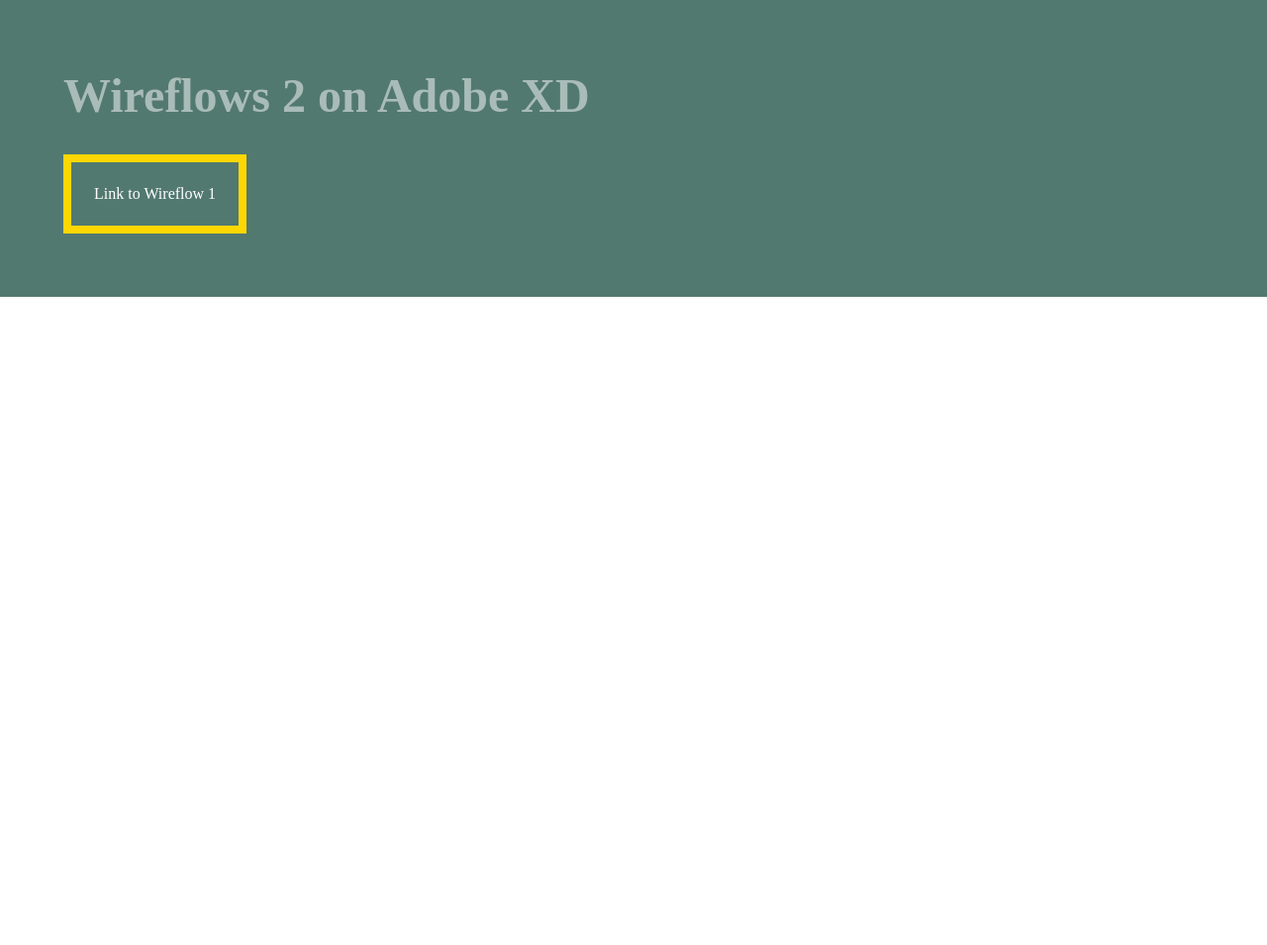
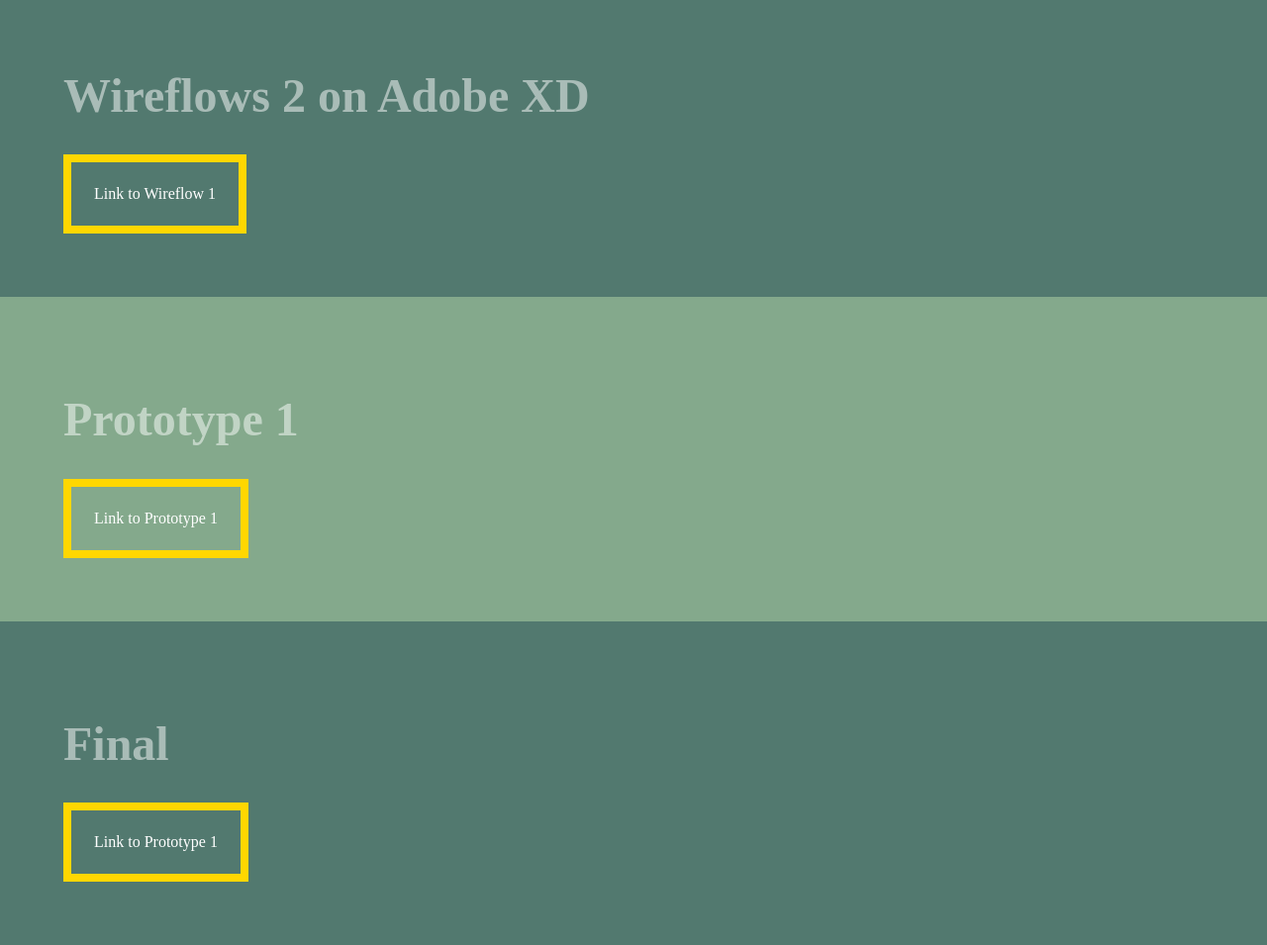
Before and after one commit to kumeda18/Studio-Interaction-, a plain HTML site: page pages/project2.html in a window 1280 px wide. Shown: the part 2454-3409 px from the top of the page at 99% size. Before the commit the page ends 2754 px from the top, so only its background shows below. Drawn offline with Linux system fonts and the light colour scheme; a web font is replaced by a local one.

Commit message:
Add files via upload

```diff
--- a/pages/project2.html
+++ b/pages/project2.html
@@ -49,7 +49,7 @@
 		width:50%;
 		transition:0.25s ease-in-out;
 	}
-	#one, #three, #fiv, #seven {
+	#one, #three, #five, #seven {
 		background-color:#84A98C;
 		color:white;
 	}
@@ -101,6 +101,17 @@
 		<h1>Wireflows 2 on Adobe XD</h1>
 		<a href="https://xd.adobe.com/view/c0a3ff50-62c9-4327-43ec-27f720ba769f-b692/" target="new">Link to Wireflow 1</a>
 		</div>
+
+		<div class="content" id="five">
+		<h1>Prototype 1</h1>
+		<a href="https://kumeda18.github.io/project2/.com">Link to Prototype 1</a>
+		</div>
+
+		<div class="content" id="six">
+		<h1>Final</h1>
+		<a href="https://www.bklynrots.com/">Link to Prototype 1</a>
+		</div>
+</body>
 </body>
 </html>
 </body>
```
